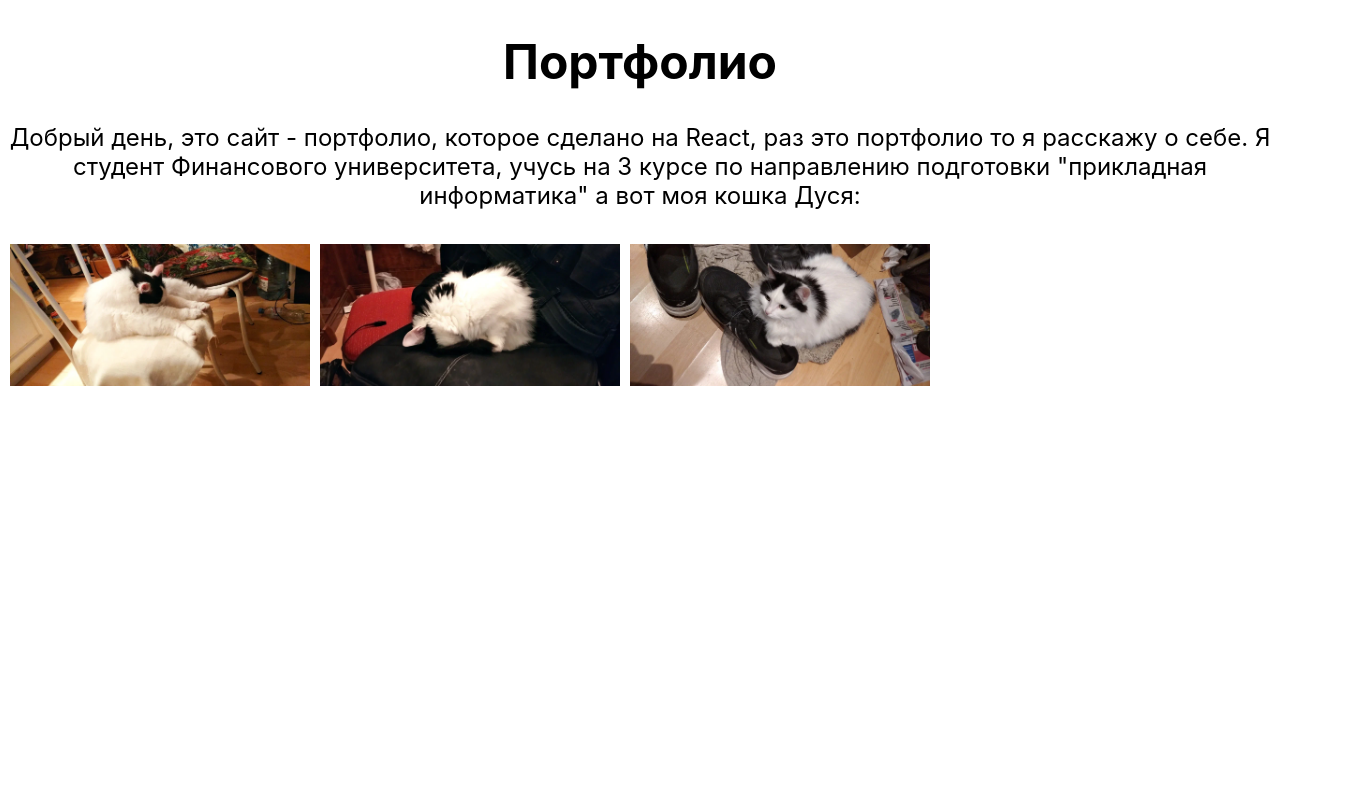
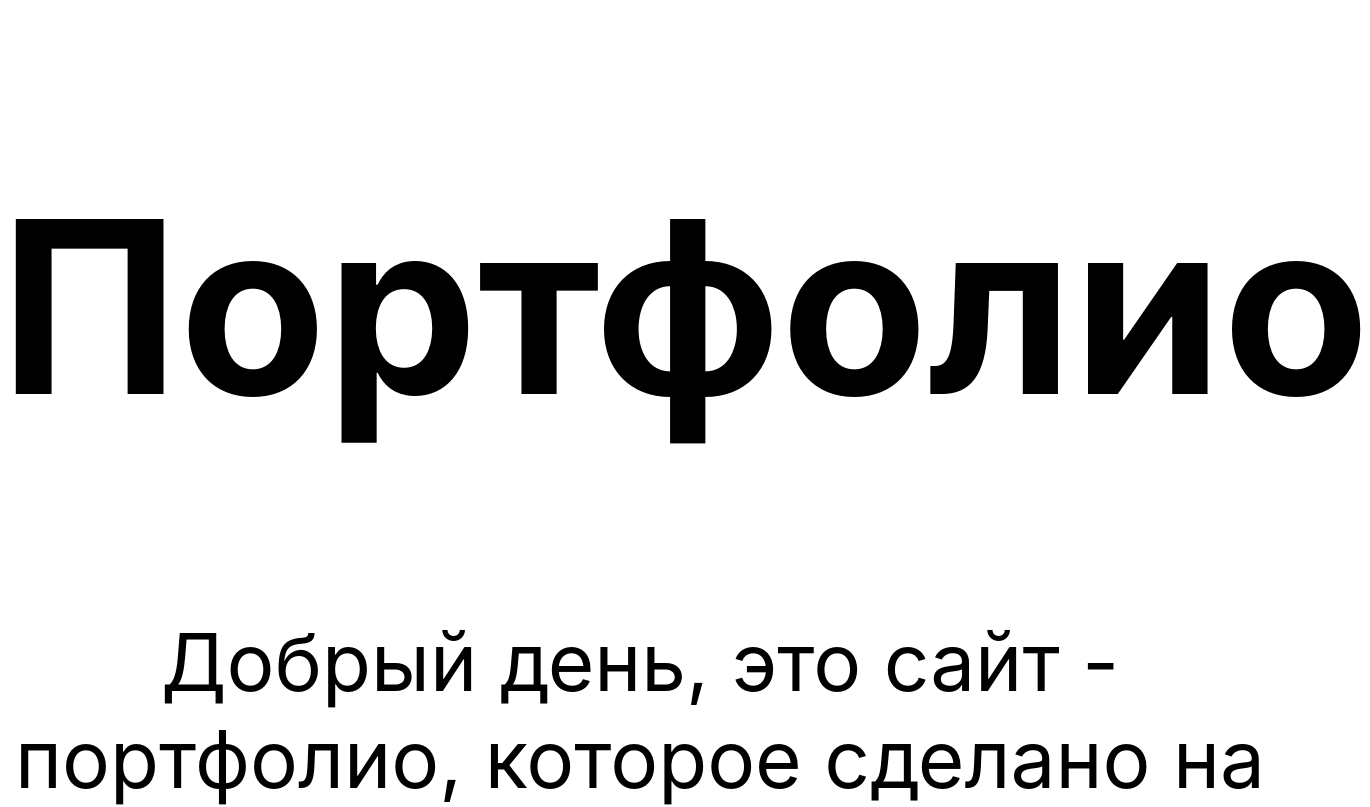
Before and after one commit to AIVIANO/portfolio-dubosheido, a React (Create React App) app: page / in a window 1280 px wide. Shown: the top 807 px of the page, 1370 px wide, since content can reach past the window. Built offline with nearby package versions, Linux system fonts and the light colour scheme.

Commit message:
Increase size of images and text

```diff
--- a/src/App.css
+++ b/src/App.css
@@ -3,11 +3,11 @@
 }
 
 .App-header h1 {
-  font-size: 3em; /* Увеличиваем размер заголовка */
+  font-size: 15em; /* Увеличиваем размер заголовка */
 }
 
 .App-header p {
-  font-size: 1.5em; /* Увеличиваем размер текста */
+  font-size: 5em; /* Увеличиваем размер текста */
 }
 
 .gallery {
@@ -18,7 +18,7 @@
 }
 
 .gallery img {
-  width: 300px; /* Размер изображений */
+  width: 5000px; /* Размер изображений */
   height: auto;
   flex-shrink: 0; /* Предотвращаем уменьшение размера изображений */
 }
```
